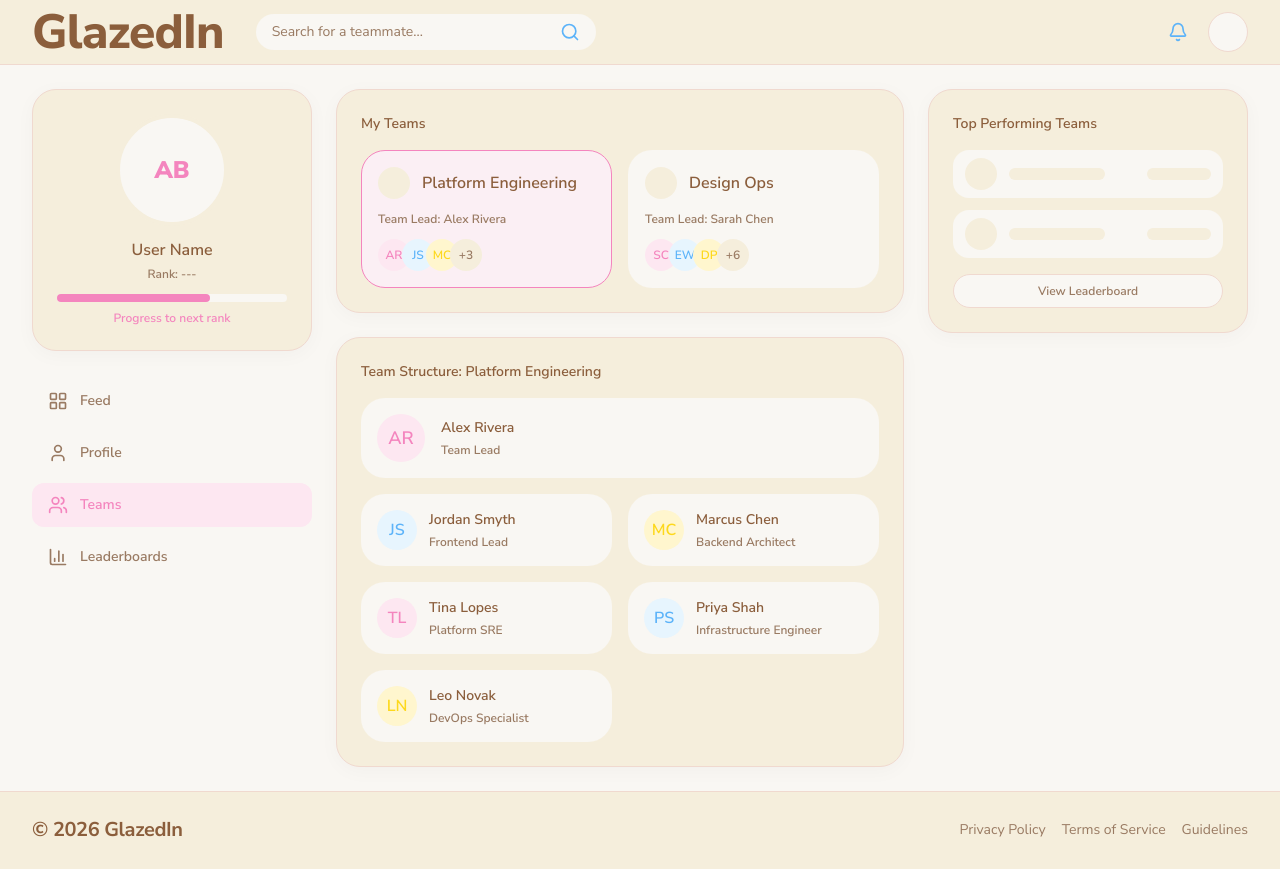
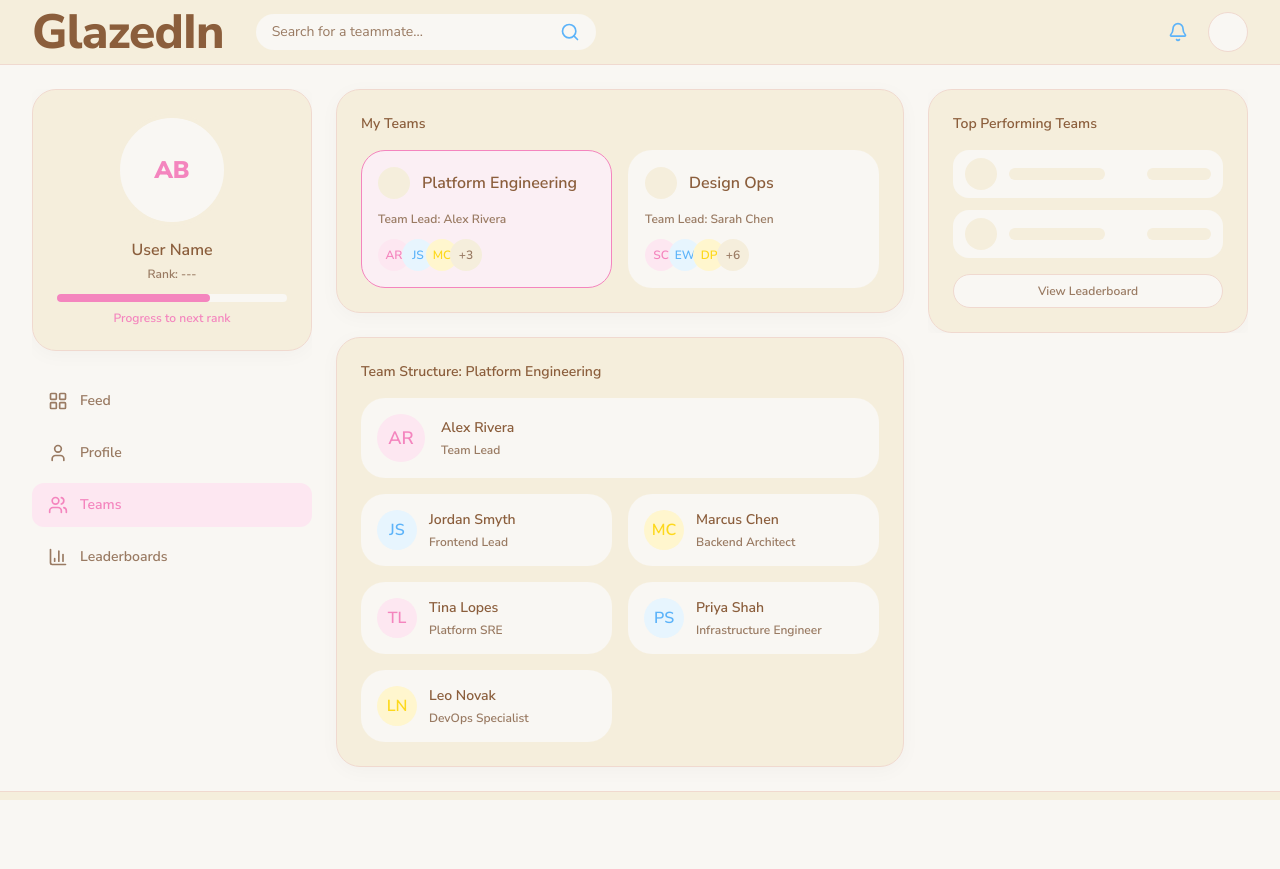
Before and after one commit to Gorbiel/Software_Engineering_Web_Project, a Next.js app in the folder frontend/: page /teams in a window 1280 px wide. After the commit the page ends 800 px from the top, so only its background shows below. Built offline with nearby package versions, Linux system fonts and the light colour scheme.

Commit message:
style: changed scroll behavior + minor formatting changes

```diff
--- a/frontend/src/app/(main)/layout.tsx
+++ b/frontend/src/app/(main)/layout.tsx
@@ -10,11 +10,11 @@ export default function MainLayout({
 }) {
   return (
     <AuthProvider>
-      <div className="flex min-h-screen flex-col">
+      <div className="flex h-dvh flex-col overflow-hidden">
         <TopNav />
-        <main className="flex-1">
-          <div className="mx-auto flex w-full max-w-(--layout-max) gap-6 px-4 py-6 md:px-8">
-            <aside className="hidden flex-col gap-6 md:flex md:w-(--layout-sidebar-left-md) lg:w-(--layout-sidebar-left)">
+        <main className="flex min-h-0 flex-1 flex-col overflow-y-auto">
+          <div className="mx-auto flex w-full max-w-(--layout-max) flex-1 items-start gap-6 px-4 py-6 md:px-8">
+            <aside className="sticky top-6 hidden max-h-[calc(100dvh-7rem)] flex-col gap-6 self-start overflow-y-auto md:flex md:w-(--layout-sidebar-left-md) lg:w-(--layout-sidebar-left)">
               <SidebarNav />
             </aside>
             <div className="flex min-w-0 flex-1 flex-col gap-6">
@@ -24,8 +24,9 @@ export default function MainLayout({
               {children}
             </div>
           </div>
+          {/* full-width, scrolls in at the end of the content */}
+          <Footer />
         </main>
-        <Footer />
       </div>
     </AuthProvider>
   );
--- a/frontend/src/app/(main)/profile/page.tsx
+++ b/frontend/src/app/(main)/profile/page.tsx
@@ -35,9 +35,7 @@ export default function ProfilePage() {
       .catch((err) => {
         if (active) {
           setError(
-            err instanceof Error
-              ? err.message
-              : "Unable to load achievements.",
+            err instanceof Error ? err.message : "Unable to load achievements.",
           );
         }
       })
--- a/frontend/src/components/achievements/AchievementItem.tsx
+++ b/frontend/src/components/achievements/AchievementItem.tsx
@@ -57,9 +57,7 @@ export function AchievementItem({
       onChanged(updated);
       setIsEditing(false);
     } catch (err) {
-      setError(
-        err instanceof Error ? err.message : "Unable to save changes.",
-      );
+      setError(err instanceof Error ? err.message : "Unable to save changes.");
     } finally {
       setIsPending(false);
     }
@@ -110,7 +108,7 @@ export function AchievementItem({
         ) : null}
         <div className="flex items-center justify-end gap-3">
           <button
-            className="text-text-muted hover:text-text cursor-pointer rounded-full px-4 py-2 text-sm font-semibold transition select-none hover:bg-background"
+            className="text-text-muted hover:text-text hover:bg-background cursor-pointer rounded-full px-4 py-2 text-sm font-semibold transition select-none"
             type="button"
             onClick={() => setIsEditing(false)}
             disabled={isPending}
--- a/frontend/src/components/layout/Footer.tsx
+++ b/frontend/src/components/layout/Footer.tsx
@@ -1,7 +1,7 @@
 export function Footer() {
   return (
-    <footer className="border-border bg-surface border-t">
-      <div className="text-text-muted mx-auto flex w-full max-w-(--layout-max) flex-col items-start justify-between gap-3 px-4 py-6 text-sm sm:flex-row sm:items-center md:px-8">
+    <footer className="border-border bg-surface shrink-0 border-t">
+      <div className="text-text-muted flex w-full flex-col items-start justify-between gap-3 px-4 py-6 text-sm sm:flex-row sm:items-center md:px-8">
         <span className="text-primary text-[20px] font-bold tracking-[-0.02em]">
           &copy; 2026 GlazedIn
         </span>
--- a/frontend/src/components/layout/PageShell.tsx
+++ b/frontend/src/components/layout/PageShell.tsx
@@ -8,7 +8,7 @@ export function PageShell({ children, sidebar }: PageShellProps) {
     <section className="flex flex-col gap-6">
       <div className="flex flex-col gap-6 xl:flex-row">
         <div className="flex min-w-0 flex-1 flex-col gap-6">{children}</div>
-        <aside className="flex w-full flex-col gap-6 xl:w-(--layout-sidebar-right)">
+        <aside className="flex w-full flex-col gap-6 xl:sticky xl:top-6 xl:max-h-[calc(100dvh-7rem)] xl:w-(--layout-sidebar-right) xl:self-start xl:overflow-y-auto">
           {sidebar}
         </aside>
       </div>
```
